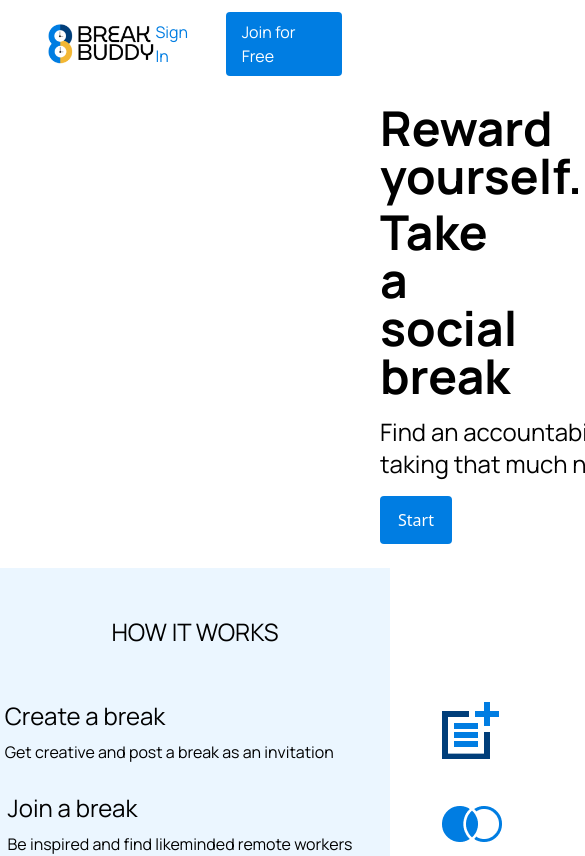
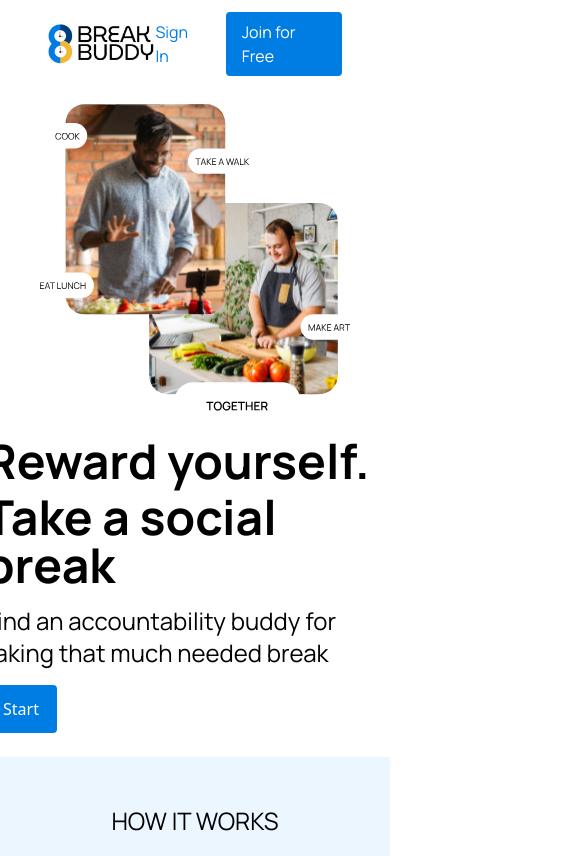
Before and after one commit to Break-Buddy/Break-Buddy-React, a React (Vite) app: page / in a window 390 px wide. Shown: the top 856 px of the page, 585 px wide, since content can reach past the window. Built offline with nearby package versions, Linux system fonts and the light colour scheme; the HTML template or start-up script is replaced by a standard one.

Commit message:
styled for mobile view

```diff
--- a/src/components/LandingDisplay.jsx
+++ b/src/components/LandingDisplay.jsx
@@ -4,10 +4,10 @@ import headerphotoo from "../assets/headerphotoo.svg";
 
 function LandingDisplay() {
   return (
-    <div className="px-16 pt-20 flex flex-col justify-center">
-      <div className="flex justify-center px-80 py-6 items-center gap-2">
+    <div className="md:px-16 pt-20 flex flex-col justify-center">
+      <div className="flex flex-col-reverse md:flex-row justify-center md:px-80 py-6 items-center gap-2">
         {/* LEFT SIDE */}
-        <div className="flex flex-col gap-4 w-1/2">
+        <div className="flex flex-col gap-4 px-20 md:px-0 lg:w-1/2">
           <div className="flex flex-col justify-start gap-2">
             <h1 className="text- font-bold">Reward yourself.</h1>
             <h1 className="font-bold">Take a social break</h1>
@@ -19,7 +19,7 @@ function LandingDisplay() {
         </div>
         {/* END LEFT SIDE */}
         {/* RIGHT SIDE */}
-        <div className="w-1/2 h-full flex">
+        <div className="px-8 w-full md:px-0 lg:w-1/2 h-full flex">
           <img src={headerphotoo} alt="" />
         </div>
         {/* END RIGHT SIDE */}
```
